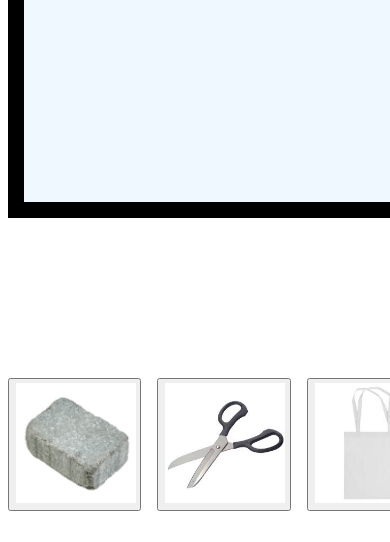
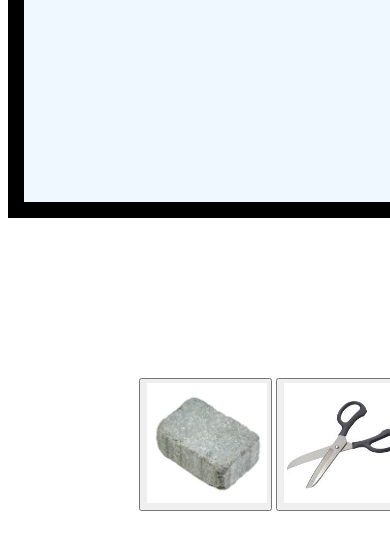
Before and after one commit to Anton-NC/Rock-Papper-Scissor, a plain HTML site: page index.html in a window 390 px wide. Shown: the part 302-844 px from the top of the page. Drawn offline with Linux system fonts and the light colour scheme.

Commit message:
Update css.css

```diff
--- a/css.css
+++ b/css.css
@@ -1,3 +1,13 @@
+@media only screen and (max-width: 768px) {
+    /* For mobile phones: */
+    [class*="col-"] {
+      width: 100%;
+    }
+.choice {
+    position: relative;
+    right: -35%;
+}
+  }
     button {
         width: 10em;
         height: 10em;
@@ -7,13 +17,14 @@ img {
         height: 9em;
     }
     .choice {
-    display: flex;
+
         margin-left: auto;
         margin-right: auto;
         width: 30em;
         position: relative;
         top: 10em;
         gap: 1em;
+
     }
     .game {
         display: flex;
@@ -57,3 +68,4 @@ img {
 
 
     }
+}
```
Lines whose indentation alone changed are shown as unchanged.
